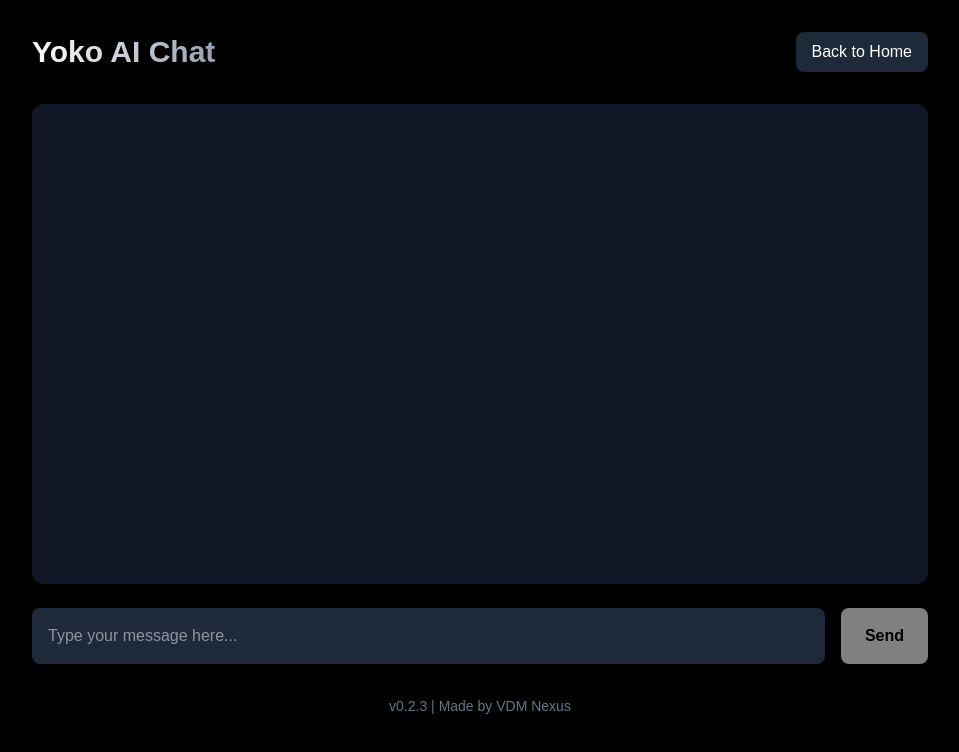
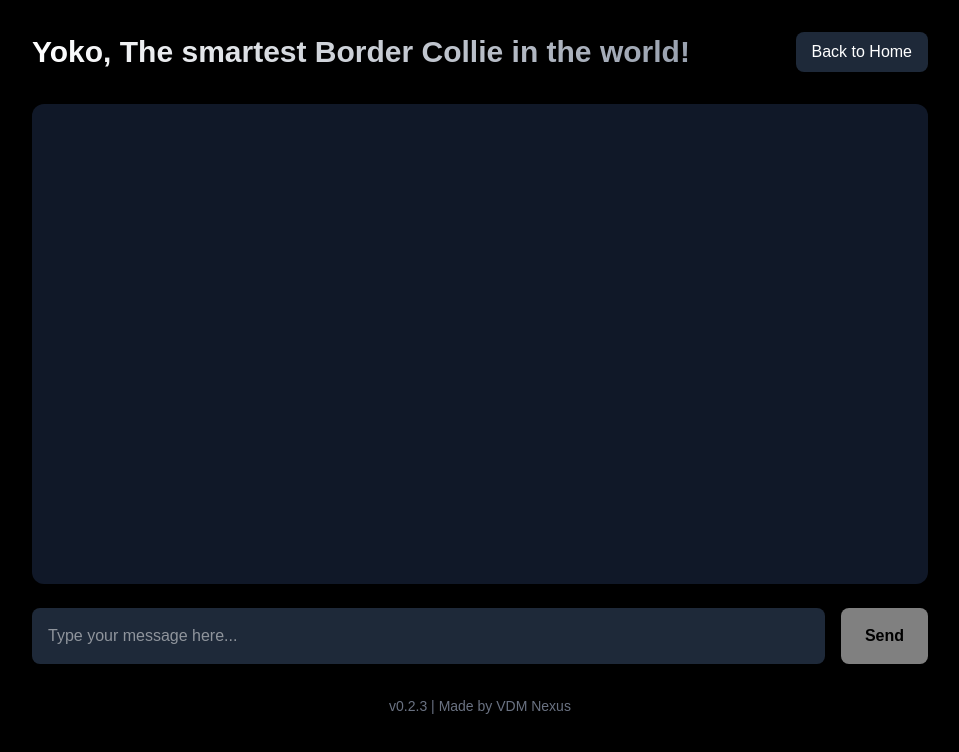
Before and after one commit to 2504VDM/yokoai, a Next.js app in the folder frontend/: page /chat in a window 1280 px wide. Shown: the top 752 px of the page, without its empty margins (160-1119 px from the left). Built offline with nearby package versions, Linux system fonts and the light colour scheme.

Commit message:
final updates for v0.2.3.

```diff
--- a/frontend/src/app/chat/page.tsx
+++ b/frontend/src/app/chat/page.tsx
@@ -65,7 +65,7 @@ export default function Chat() {
               animate={{ opacity: 1, x: 0 }}
               className="text-3xl font-bold bg-gradient-to-r from-white to-gray-400 bg-clip-text text-transparent"
             >
-              Yoko AI Chat
+              Yoko, The smartest Border Collie in the world!
             </motion.h1>
             <motion.button
               whileHover={{ scale: 1.05 }}
```
